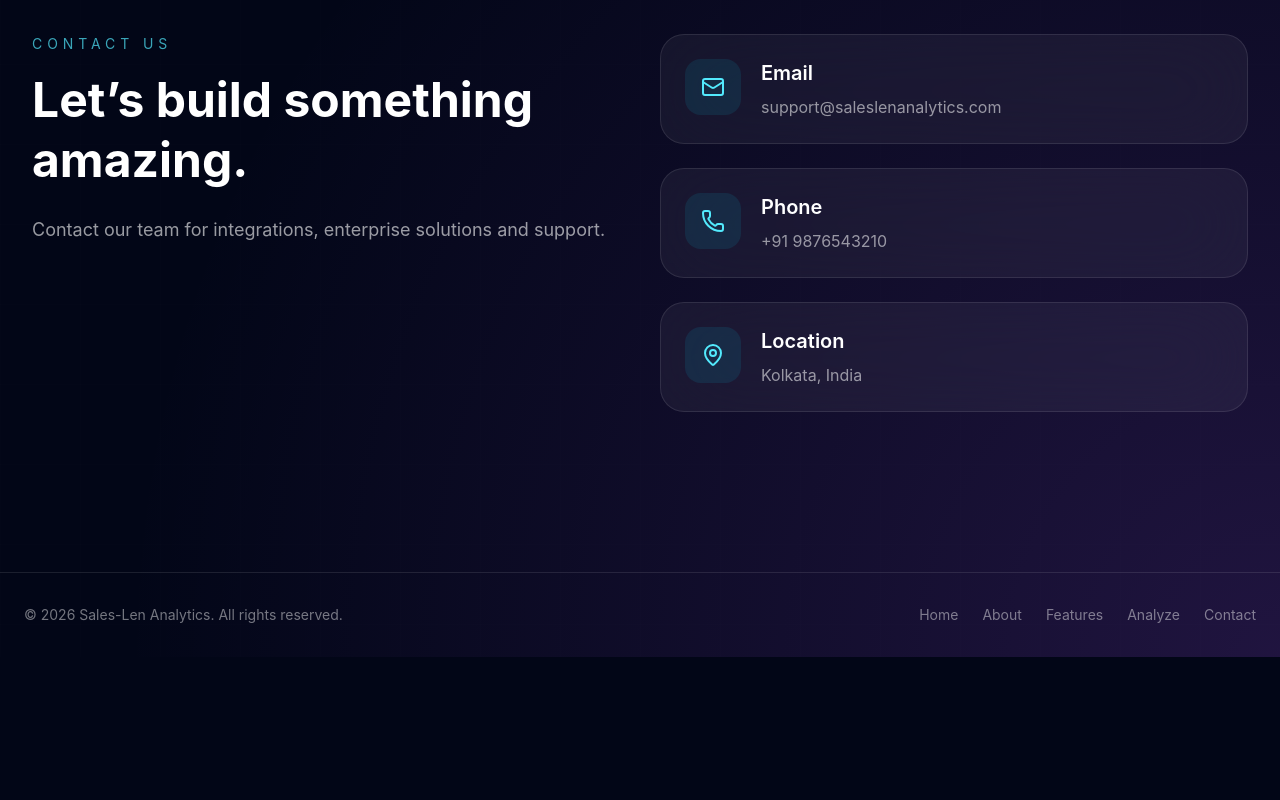
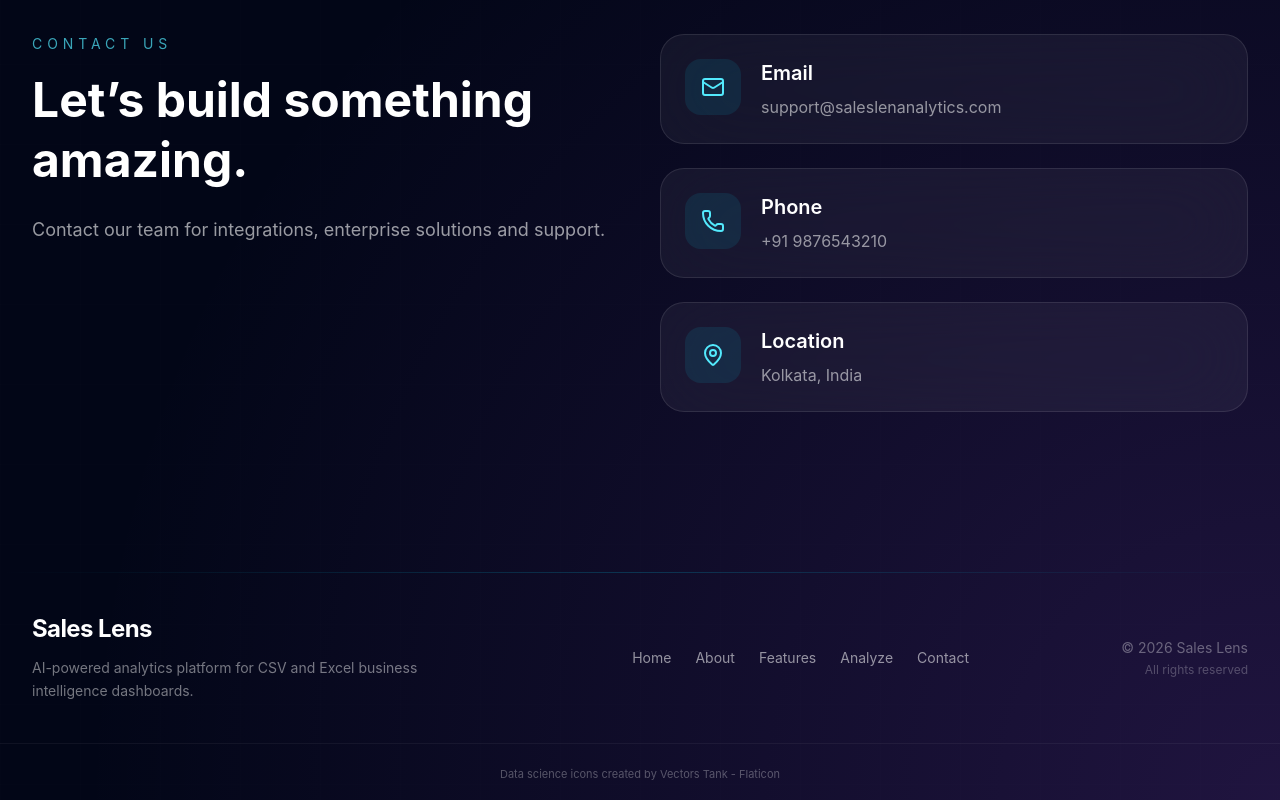
Before and after one commit to Tirthes2004/Sales-Lens, a React app in the folder frontend/: page / in a window 1280 px wide. Shown: the part 2976-3776 px from the top of the page. Before the commit the page ends 3633 px from the top, so only its background shows below. Built offline with nearby package versions, Linux system fonts and the light colour scheme; the HTML template or start-up script is replaced by a standard one.

Commit message:
footer add

```diff
--- a/frontend/src/pages/Home.jsx
+++ b/frontend/src/pages/Home.jsx
@@ -12,6 +12,7 @@ import About from './About';
 import Features from './Features';
 import Analyze from './Analyze';
 import Contact from './Contact';
+import Footer from '../components/layout/Footer';
 
 const Home = () => {
   const {
@@ -73,51 +74,8 @@ const Home = () => {
       <Contact />
 
       {/* Footer */}
-      <footer className="relative z-10 border-t border-white/10 px-6 py-8">
-        <div className="mx-auto flex max-w-7xl flex-col items-center justify-between gap-4 text-center text-sm text-white/45 md:flex-row">
-          <p>
-            © 2026 Sales-Len Analytics. All rights
-            reserved.
-          </p>
+      <Footer />
 
-          <div className="flex items-center gap-6">
-            <a
-              href="#home"
-              className="transition hover:text-cyan-300"
-            >
-              Home
-            </a>
-
-            <a
-              href="#about"
-              className="transition hover:text-cyan-300"
-            >
-              About
-            </a>
-
-            <a
-              href="#features"
-              className="transition hover:text-cyan-300"
-            >
-              Features
-            </a>
-
-            <a
-              href="#analyze"
-              className="transition hover:text-cyan-300"
-            >
-              Analyze
-            </a>
-
-            <a
-              href="#contact"
-              className="transition hover:text-cyan-300"
-            >
-              Contact
-            </a>
-          </div>
-        </div>
-      </footer>
     </div>
   );
 };
```
